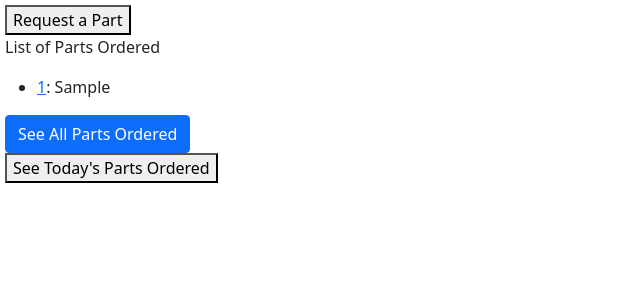
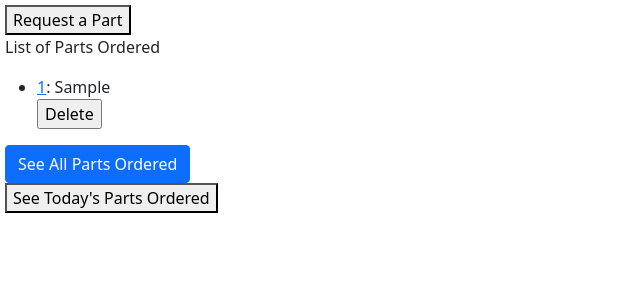
Before and after one commit to nebula1989/RepairManMan, a Django app: page /order_parts/ in a window 1280 px wide. Shown: the top 300 px of the page, without its empty margins (0-640 px from the left). Run offline with Django 4.2, Linux system fonts and the light colour scheme; tables that the repository leaves empty hold one stand-in row (values such as "Sample post").

Commit message:
enabled deletion of part order entries

```diff
--- a/order_parts/urls.py
+++ b/order_parts/urls.py
@@ -1,7 +1,8 @@
 from django.urls import path
 
 from . import views
-from order_parts.views import IndexView, PartsOrdersArchiveView, PartsOrdersUpdateView
+from order_parts.views import IndexView, PartsOrdersArchiveView, PartsOrdersUpdateView, PartsOrderDeleteView
+
 
 urlpatterns = [
     path('', IndexView.as_view(), name='PartsOrderedIndex'),
@@ -9,4 +10,5 @@ urlpatterns = [
     path('detail/<int:part_order_id>/', views.detail, name='detail'),
     path('<pk>/update', PartsOrdersUpdateView.as_view(), name='update'),
     path('today/', PartsOrdersArchiveView.as_view(), name='todays_part_orders'),
+    path('<pk>/delete/', PartsOrderDeleteView.as_view(), name='delete'),
 ]
--- a/order_parts/views.py
+++ b/order_parts/views.py
@@ -1,9 +1,10 @@
 from django.http import Http404
 from django.utils import timezone
 from django.shortcuts import render
+from django.urls import reverse_lazy
 from django.views.generic import ListView
 from django.views.generic.dates import TodayArchiveView
-from django.views.generic.edit import UpdateView
+from django.views.generic.edit import UpdateView, DeleteView
 
 from .forms import PartOrderingForm
 from .models import OrderPart
@@ -52,6 +53,11 @@ class PartsOrdersUpdateView(UpdateView):
     success_url = '/order_parts'
 
 
+class PartsOrderDeleteView(DeleteView):
+    model = OrderPart
+    success_url = reverse_lazy('PartsOrderedIndex')
+
+
 class PartsOrdersArchiveView(TodayArchiveView):
     queryset = OrderPart.objects.all()
     context_object_name = 'latest_partsordered_list'
--- a/templates/base.html
+++ b/templates/base.html
@@ -11,6 +11,7 @@
     <title>{% block title %}The Service Technician Tool{% endblock %}</title>
   </head>
   <body>
+    {% block delete_confirm_alert %}{% endblock %}
     {% block new_part_order_btn %}{% endblock %}
     {% block home_content %}{% endblock %}
     {% block sort_order_parts_content %}{% endblock %}
--- /dev/null
+++ b/templates/order_parts/delete_partorder_confirm.html
@@ -0,0 +1,4 @@
+{% extends 'base.html' %}
+{% block delete_confirm_alert %}
+    alert('Part Order Deleted')
+{% endblock %}
--- a/templates/order_parts/index.html
+++ b/templates/order_parts/index.html
@@ -14,6 +14,11 @@
             <ul>
                 {% for part in latest_partsordered_list %}
                  <li><a href="{% url 'detail' part.id %}">{{ part.id }}</a>: {{ part.part_type }}</li>
+                    <!-- Delete Button-->
+                    <form action="{% url 'delete' part.id %}" method="post">
+                        {% csrf_token %}
+                        <input type="submit" value="Delete">
+                    </form>
                 {% endfor %}
             </ul>
         {% else %}
```
Also changed, not shown: order_parts/models.py (line endings or trailing spaces).
